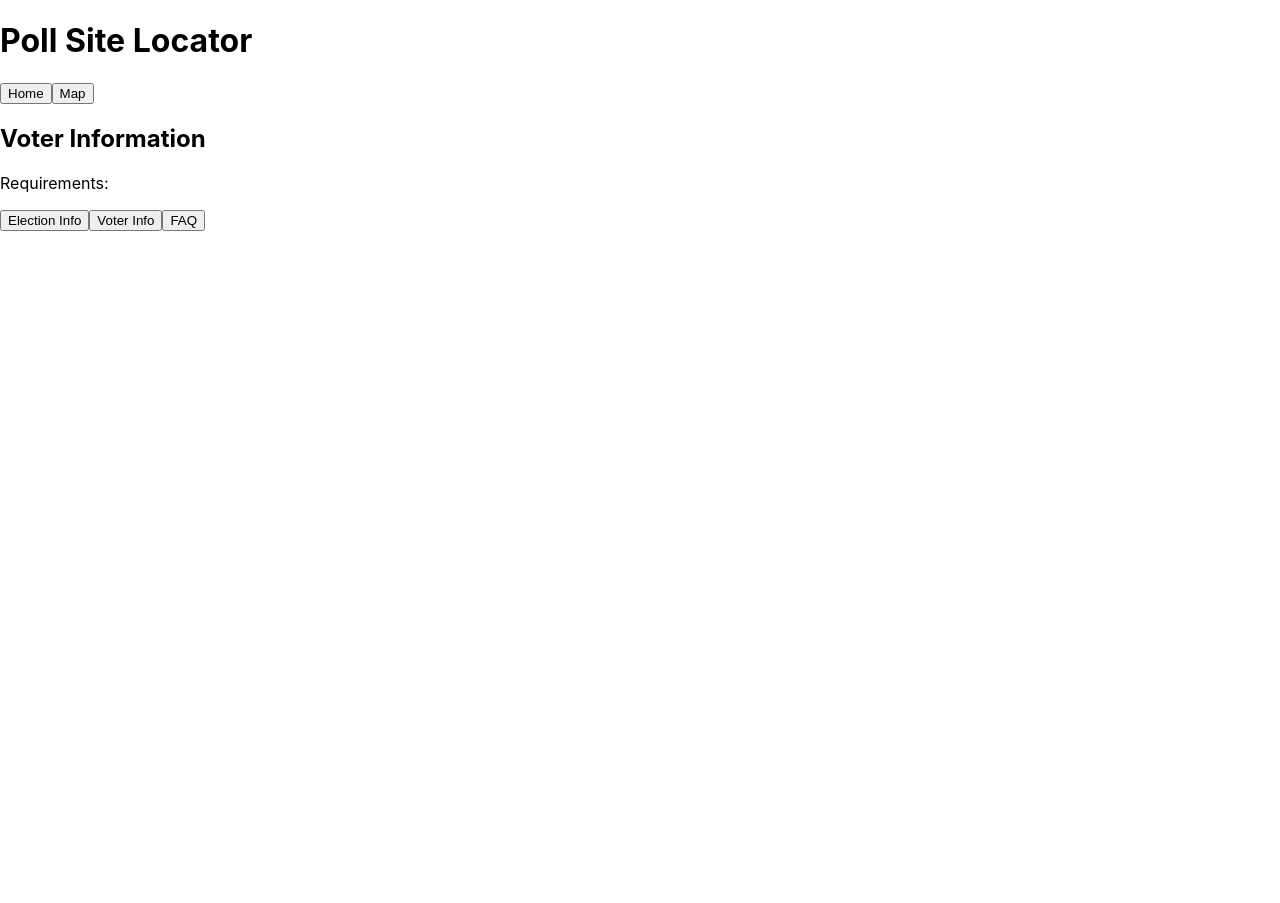
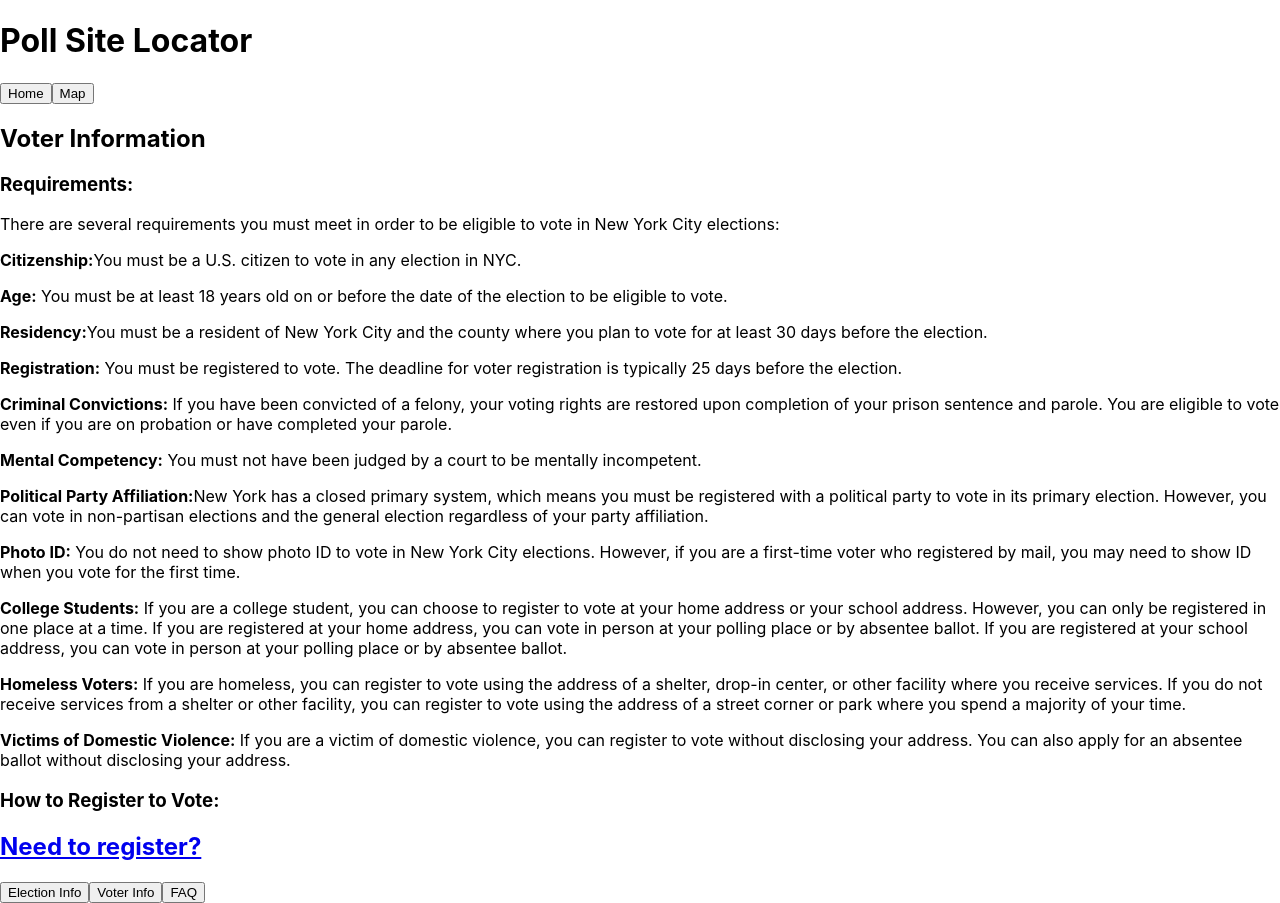
Before and after one commit to Kayrod23/hackathon_project, a React (Create React App) app: page /voterInfo in a window 1280 px wide. Before the commit the page ends 800 px from the top, so only its background shows below. Built offline with nearby package versions, Linux system fonts and the light colour scheme.

Commit message:
made changes to voter info and requirements text and increased text of voter registration link labeled as Need to Register

```diff
--- a/src/Pages/VoterInfo.js
+++ b/src/Pages/VoterInfo.js
@@ -1,10 +1,97 @@
-
 export default function VoterInfo() {
   return (
     <div>
       <h2>Voter Information</h2>
-      <p>Requirements: {VoterInfo.VoterRequirements}</p>
-      <section className="userInfo"></section>
+      <h3>Requirements: {VoterInfo.VoterRequirements}</h3>
+
+      <p>
+        There are several requirements you must meet in order to be eligible to
+        vote in New York City elections:
+      </p>
+
+      <p>
+        <strong>Citizenship:</strong>You must be a U.S. citizen to vote in any
+        election in NYC.
+      </p>
+
+      <p>
+        <strong>Age:</strong> You must be at least 18 years old on or before the
+        date of the election to be eligible to vote.
+      </p>
+
+      <p>
+        {" "}
+        <strong>Residency:</strong>You must be a resident of New York City and
+        the county where you plan to vote for at least 30 days before the
+        election.
+      </p>
+
+      <p>
+        <strong>Registration:</strong> You must be registered to vote. The
+        deadline for voter registration is typically 25 days before the
+        election.
+      </p>
+
+      <p>
+        <strong>Criminal Convictions:</strong> If you have been convicted of a
+        felony, your voting rights are restored upon completion of your prison
+        sentence and parole. You are eligible to vote even if you are on
+        probation or have completed your parole.
+      </p>
+
+      <p>
+        <strong>Mental Competency:</strong> You must not have been judged by a
+        court to be mentally incompetent.
+      </p>
+
+      <p>
+        {" "}
+        <strong>Political Party Affiliation:</strong>New York has a closed
+        primary system, which means you must be registered with a political
+        party to vote in its primary election. However, you can vote in
+        non-partisan elections and the general election regardless of your party
+        affiliation.
+      </p>
+
+      <p>
+        <strong>Photo ID:</strong> You do not need to show photo ID to vote in
+        New York City elections. However, if you are a first-time voter who
+        registered by mail, you may need to show ID when you vote for the first
+        time.
+      </p>
+
+      <p>
+        <strong>College Students:</strong> If you are a college student, you can
+        choose to register to vote at your home address or your school address.
+        However, you can only be registered in one place at a time. If you are
+        registered at your home address, you can vote in person at your polling
+        place or by absentee ballot. If you are registered at your school
+        address, you can vote in person at your polling place or by absentee
+        ballot.
+      </p>
+
+      <p>
+        <strong>Homeless Voters:</strong> If you are homeless, you can register
+        to vote using the address of a shelter, drop-in center, or other
+        facility where you receive services. If you do not receive services from
+        a shelter or other facility, you can register to vote using the address
+        of a street corner or park where you spend a majority of your time.
+      </p>
+
+      <p>
+        <strong>Victims of Domestic Violence:</strong> If you are a victim of
+        domestic violence, you can register to vote without disclosing your
+        address. You can also apply for an absentee ballot without disclosing
+        your address.
+      </p>
+      <h3>How to Register to Vote:</h3>
+      <section className="voter_registration">
+        <h1>
+          <a href="https://www.elections.ny.gov/NYSBOE/download/voting/voteregform-eng-fillable.pdf" >
+          Need to register?
+        </a>
+        </h1>
+      </section>
     </div>
   );
 }
```
